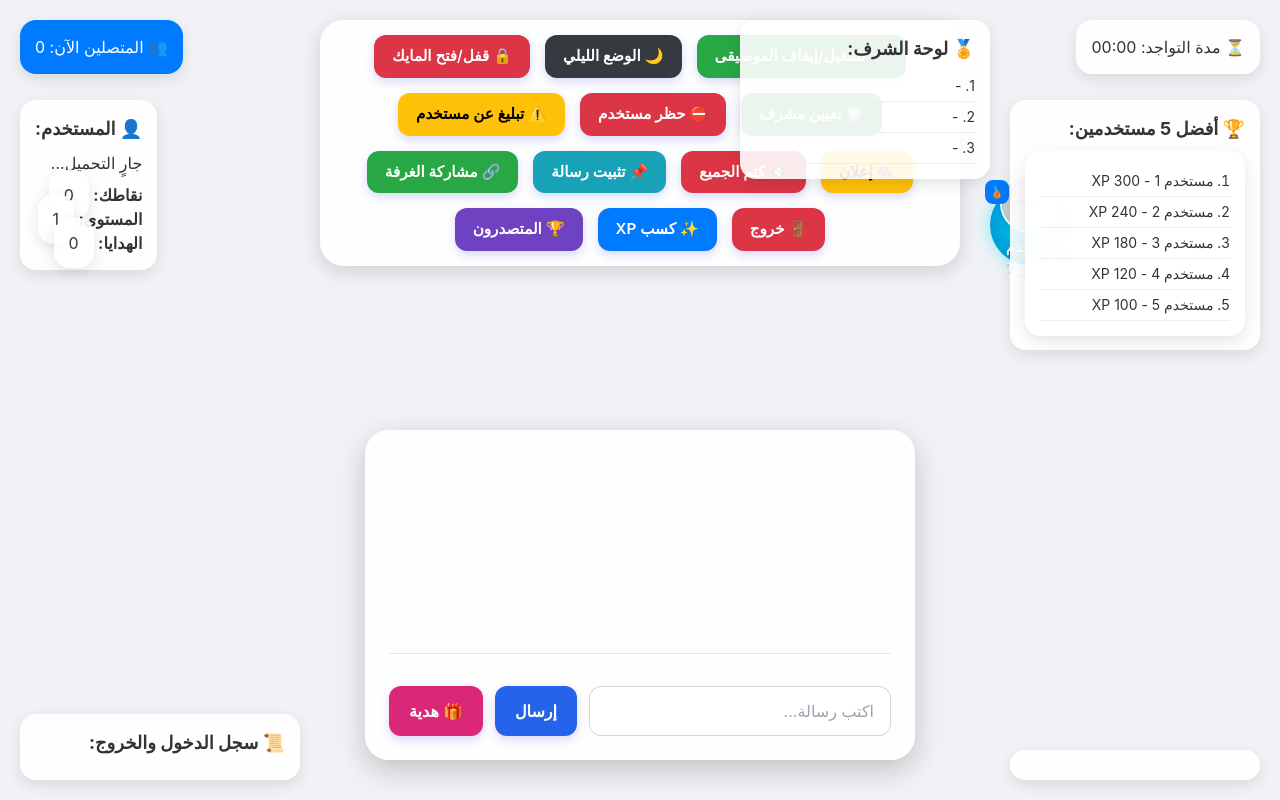
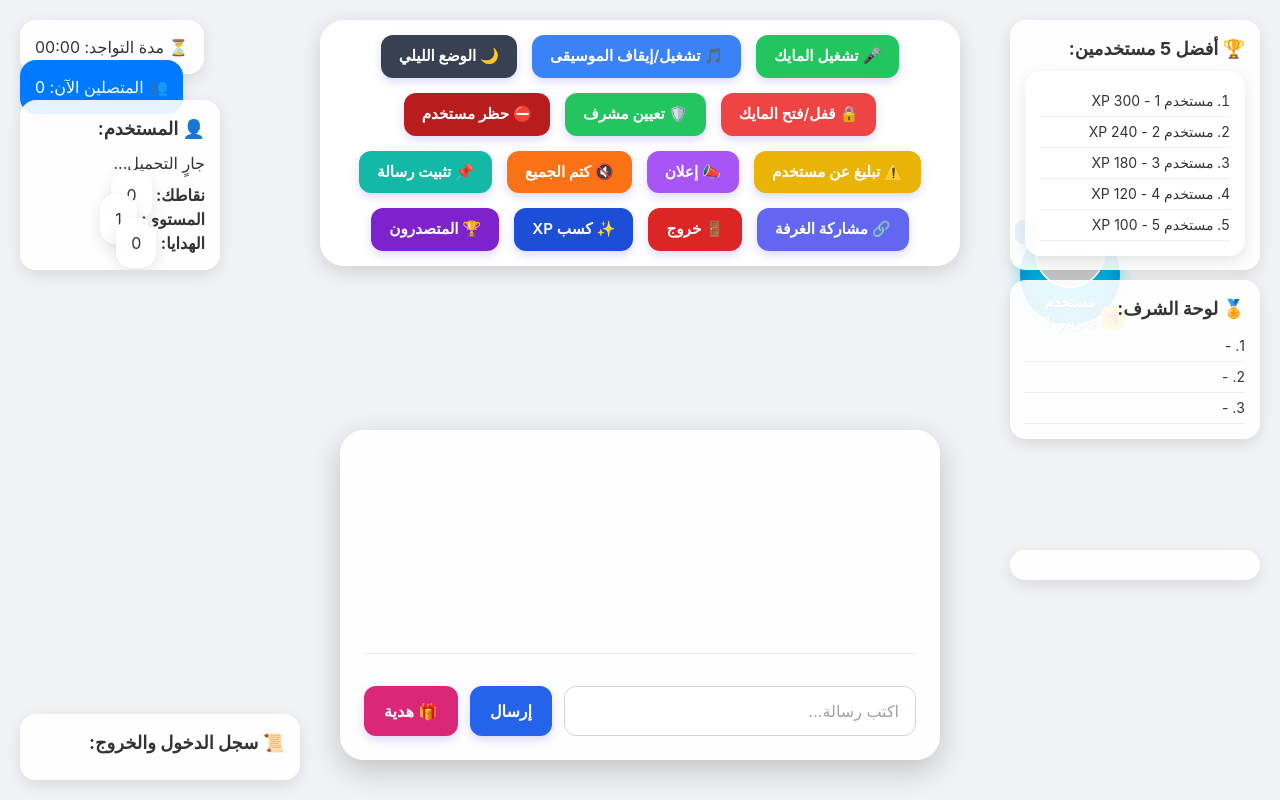
Before and after one commit to 739900111999abwbkt/AR, a website: page room.html in a window 1280 px wide. Drawn offline with nearby package versions, Linux system fonts and the light colour scheme; files that its build step writes are made by us from their sources; placeholder pictures from the web are drawn by us; files whose address does not match are found by name.

Commit message:
Update room.html

```diff
--- a/room.html
+++ b/room.html
@@ -18,7 +18,7 @@
             display: flex;
             flex-direction: column;
             min-height: 100vh;
-            overflow: hidden; /* Prevent body scroll, allow inner elements to scroll */
+            overflow-x: hidden; /* Prevent horizontal scroll */
             font-family: 'Inter', sans-serif;
             direction: rtl;
         }
@@ -33,52 +33,63 @@
             padding: 20px;
             position: relative;
             width: 100%;
-            height: 100vh; /* Full viewport height */
+            min-height: 100vh; /* Ensure it takes full height */
         }
 
         /* Top controls bar */
         #controls {
-            position: absolute;
+            position: fixed; /* Fixed position for controls */
             top: 20px;
             left: 50%;
             transform: translateX(-50%);
-            background-color: rgba(255, 255, 255, 0.9);
+            background-color: rgba(255, 255, 255, 0.95); /* Slightly less transparent */
             padding: 15px 25px;
             border-radius: 1.5rem;
             display: flex;
             gap: 15px;
-            z-index: 100;
+            z-index: 100; /* Ensure it's on top */
             box-shadow: 0 5px 20px rgba(0, 0, 0, 0.15);
-            flex-wrap: wrap;
+            flex-wrap: wrap; /* Allow buttons to wrap on smaller screens */
             justify-content: center;
             align-items: center;
+            max-width: 95%; /* Limit width on larger screens */
+            width: fit-content; /* Adjust width to content */
         }
         #controls .button {
             padding: 10px 18px;
             font-size: 0.95rem;
             font-weight: 600;
             border-radius: 0.75rem;
+            white-space: nowrap; /* Prevent text wrapping on buttons */
+            transition: all 0.2s ease; /* Smooth button transitions */
+        }
+        #controls .button:hover {
+            transform: translateY(-2px);
+            box-shadow: 0 4px 10px rgba(0,0,0,0.2);
         }
 
         /* Mic Grid (غراف) */
         #mics-grid {
             display: grid;
-            grid-template-columns: repeat(auto-fit, minmax(80px, 1fr)); /* Responsive grid for mics */
-            gap: 2rem; /* Increased gap for better spacing */
+            grid-template-columns: repeat(auto-fit, minmax(100px, 1fr)); /* Responsive grid for mics */
+            gap: 2.5rem; /* Increased gap for better spacing */
             padding: 20px;
             justify-content: center;
             align-items: center;
             width: 100%;
-            max-width: 900px; /* Max width for the grid area */
-            margin: auto; /* Center the grid vertically and horizontally */
+            max-width: 1000px; /* Increased max width for the grid area */
+            margin-top: 120px; /* Space for the fixed top controls */
+            margin-bottom: 20px; /* Space for the chat box */
             flex-grow: 1; /* Allow grid to take available space */
             align-content: center; /* Center items if not enough to fill grid */
+            overflow-y: auto; /* Allow scrolling if many mics */
+            -webkit-overflow-scrolling: touch; /* Smooth scrolling on iOS */
         }
 
         /* Chat box and input */
         #chat-box-container {
             width: 95%;
-            max-width: 550px; /* Wider chat box */
+            max-width: 600px; /* Wider chat box */
             margin-bottom: 20px;
             display: flex;
             flex-direction: column;
@@ -87,6 +98,7 @@
             border-radius: 1.5rem;
             box-shadow: 0 10px 30px rgba(0, 0, 0, 0.2);
             padding: 1.5rem;
+            z-index: 95; /* Ensure chat is above some floating panels */
         }
         #chat-messages {
             height: 200px; /* Fixed height for chat history */
@@ -124,67 +136,67 @@
             box-shadow: 0 5px 15px rgba(0, 0, 0, 0.1);
             z-index: 90;
             color: #333;
+            transition: all 0.3s ease; /* Smooth transitions for panels */
         }
 
-        #stayTimer { top: 20px; right: 20px; }
-        #entryLog { bottom: 20px; left: 20px; width: 280px; max-height: 250px; }
-        #pinnedMessage { top: 100px; left: 50%; transform: translateX(-50%); display: none; background-color: #fff3cd; color: #856404; border: 1px solid #ffeeba; font-weight: bold; }
-        #online-counter { top: 20px; left: 20px; background-color: #007bff; color: white; }
-        #moderatorList { bottom: 20px; right: 20px; width: 250px; max-height: 250px; }
-        #userDisplay { top: 100px; left: 20px; }
-        #topUsersPanel { top: 100px; right: 20px; width: 250px; max-height: 250px; }
-        #honorBoard { top: 20px; right: calc(20px + 250px + 20px); width: 250px; max-height: 250px; } /* Positioned next to topUsersPanel */
-        #giftCounter { bottom: 100px; right: 20px; }
-        #levelDisplay { bottom: 60px; right: 20px; }
-        #xpCounter { bottom: 20px; right: 20px; }
+        /* Specific panel positions - Adjusted to avoid overlap and be responsive */
+        #stayTimer { top: 20px; left: 20px; right: auto; width: auto; } /* Top-left */
+        #online-counter { top: 60px; left: 20px; right: auto; width: auto; background-color: #007bff; color: white; } /* Below timer */
+        #userDisplay { top: 100px; left: 20px; right: auto; width: 200px; max-height: 200px; overflow-y: auto; } /* Below online counter */
+
+        #topUsersPanel { top: 20px; right: 20px; left: auto; width: 250px; max-height: 250px; overflow-y: auto; } /* Top-right */
+        #honorBoard { top: 280px; right: 20px; left: auto; width: 250px; max-height: 250px; overflow-y: auto; } /* Below top users */
+        #moderatorList { top: 550px; right: 20px; left: auto; width: 250px; max-height: 250px; overflow-y: auto; } /* Below honor board */
+
+        #entryLog { bottom: 20px; left: 20px; right: auto; width: 280px; max-height: 250px; overflow-y: auto; } /* Bottom-left */
+
+        #pinnedMessage {
+            top: 100px;
+            left: 50%;
+            transform: translateX(-50%);
+            display: none;
+            background-color: #fff3cd;
+            color: #856404;
+            border: 1px solid #ffeeba;
+            font-weight: bold;
+            padding: 10px 20px;
+            max-width: 80%;
+            text-align: center;
+        }
         #achievements-box { bottom: 150px; left: 50%; transform: translateX(-50%); display: none; }
         #welcomeBanner { top: 40px; opacity: 0; transition: opacity 1s; }
         #welcome-popup { display: none; }
         #toast { bottom: 30px; }
 
-        /* Buttons fixed to corners/edges */
-        .fixed-button {
-            position: fixed;
-            padding: 10px 20px;
-            border-radius: 10px;
-            font-weight: bold;
-            box-shadow: 0 2px 8px rgba(0,0,0,0.2);
-            z-index: 99;
-        }
-        #mute-all-users-btn { bottom: 180px; left: 20px; background-color: #dc3545; color: white; }
-        #make-announcement-btn { bottom: 120px; left: 20px; background-color: #ffc107; color: black; }
-        #pin-message-btn { bottom: 60px; left: 20px; background-color: #17a2b8; color: white; }
-        #copy-room-link-btn { bottom: 20px; left: 20px; background-color: #28a745; color: white; }
-        #exit-room-btn { bottom: 20px; right: 20px; background-color: #dc3545; color: white; }
-        #toggle-music-btn { top: 20px; left: 20px; background-color: #28a745; color: white; }
-        #toggle-dark-mode-btn { top: 20px; right: 20px; background-color: #343a40; color: white; }
-        #mic-lock-btn { top: 80px; left: 20px; background-color: #dc3545; color: white; }
-        #assign-moderator-btn { top: 140px; left: 20px; background-color: #28a745; color: white; }
-        #ban-user-btn { top: 200px; left: 20px; background-color: #dc3545; color: white; }
-        #report-user-btn { top: 260px; left: 20px; background-color: #ffc107; color: black; }
-        #simulate-xp-btn { bottom: 240px; right: 20px; background-color: #007bff; color: white; }
-        #show-top-users-btn { bottom: 300px; right: 20px; background-color: #6f42c1; color: white; }
-
-        /* Responsive adjustments for fixed elements */
+        /* Responsive adjustments for fixed elements on small screens */
         @media (max-width: 768px) {
-            .fixed-button, .floating-panel {
-                position: static !important; /* Make them flow with content */
-                margin: 10px auto !important;
-                width: 95% !important;
-                transform: none !important;
-                box-shadow: 0 2px 8px rgba(0,0,0,0.1);
-            }
             #controls {
-                position: static;
+                position: static; /* Make controls flow with content */
                 transform: none;
                 width: 95%;
                 margin: 20px auto;
             }
+            .floating-panel {
+                position: static !important; /* Make them flow with content */
+                margin: 10px auto !important;
+                width: 95% !important;
+                max-width: none !important; /* Remove max-width on mobile */
+                transform: none !important;
+                box-shadow: 0 2px 8px rgba(0,0,0,0.1);
+            }
+            #mics-grid {
+                margin-top: 20px; /* Adjust top margin for smaller screens */
+                margin-bottom: 20px;
+                grid-template-columns: repeat(auto-fit, minmax(80px, 1fr)); /* Smaller mics on small screens */
+                gap: 1.5rem;
+            }
             #chat-box-container {
                 margin-top: 20px;
+                margin-bottom: 20px; /* Ensure space at bottom */
             }
             body {
-                padding-bottom: 100px; /* Space for buttons at bottom */
+                padding-bottom: 20px; /* Add some padding at the bottom */
+                overflow-y: auto; /* Allow body to scroll on small screens */
             }
         }
 
@@ -196,11 +208,20 @@
             background-color: rgba(40, 40, 40, 0.95);
             box-shadow: 0 10px 30px rgba(0, 0, 0, 0.4);
         }
+        body.dark-mode #controls, body.dark-mode .floating-panel {
+            background-color: rgba(50, 50, 50, 0.9);
+            color: #eee;
+        }
+        body.dark-mode #chat-input-area input {
+            background-color: #333;
+            color: #eee;
+            border-color: #555;
+        }
 
         /* Mic Circle specific styles from style.css (duplicated here for reference, but main definition is in style.css) */
         .mic-circle {
-            width: 80px;
-            height: 80px;
+            width: 100px; /* Adjusted size */
+            height: 100px; /* Adjusted size */
             border-radius: 50%;
             background: radial-gradient(#00e5ff, #007acc);
             display: flex;
@@ -215,8 +236,8 @@
             color: white; /* Ensure text is visible on gradient */
         }
         .mic-circle img {
-            width: 60px;
-            height: 60px;
+            width: 70px; /* Adjusted size */
+            height: 70px; /* Adjusted size */
             border-radius: 50%;
             object-fit: cover;
             border: 2px solid white;
@@ -224,7 +245,7 @@
         }
         .mic-circle .mic-name {
             font-weight: 600;
-            font-size: 0.85rem;
+            font-size: 0.9rem; /* Adjusted font size */
             text-shadow: 1px 1px 2px rgba(0,0,0,0.5);
         }
         .mic-circle.active {
@@ -312,6 +333,7 @@
     <div id="room-container">
         <!-- Top Controls -->
         <div id="controls">
+            <button id="toggle-mic-btn" class="button bg-green-500 hover:bg-green-600">🎤 تشغيل المايك</button>
             <button id="toggle-music-btn" class="button bg-blue-500 hover:bg-blue-600">🎵 تشغيل/إيقاف الموسيقى</button>
             <button id="toggle-dark-mode-btn" class="button bg-gray-700 hover:bg-gray-800">🌙 الوضع الليلي</button>
             <button id="mic-lock-btn" class="button bg-red-500 hover:bg-red-600">🔒 قفل/فتح المايك</button>
@@ -328,7 +350,7 @@
         </div>
 
         <!-- Mic Grid Area -->
-        <div id="mics-grid" class="mt-20">
+        <div id="mics-grid">
             <!-- Mic circles will be dynamically added here by room_ui.js -->
             <!-- Example Mic (will be replaced by dynamic content) -->
             <div class="mic-circle flex flex-col items-center justify-center p-2 text-center text-sm cursor-pointer relative" data-user-id="dummyUser1">
@@ -347,7 +369,7 @@
                 <!-- Chat messages will be dynamically added here -->
             </div>
             <div id="chat-input-area">
-                <input type="text" id="chat-input" placeholder="اكتب رسالة..." class="flex-grow"/>
+                <input type="text" id="chat-input" placeholder="اكتب رسالة..." />
                 <button id="send-message-btn" class="button bg-blue-600 hover:bg-blue-700">إرسال</button>
                 <button id="send-gift-btn" class="button bg-pink-600 hover:bg-pink-700">🎁 هدية</button>
             </div>
@@ -403,7 +425,7 @@
 
     <!-- Audio Elements -->
     <audio id="bg-music" loop></audio>
-    <audio id="mic-audio" src="/assets/sounds/mic-sound.mp3"></audio>
+    <audio id="mic-audio" muted></audio> <!-- Added muted attribute for local feedback -->
     <audio id="welcomeAudio" src="/assets/sounds/welcome.mp3"></audio>
     <audio id="newMessageSound" src="/assets/sounds/new-message.mp3"></audio>
     <audio id="giftSound" src="/assets/sounds/gift-sound.mp3"></audio>
@@ -412,6 +434,7 @@
     <script type="module" src="/js/main.js"></script>
     <script type="module" src="/js/room_ui.js"></script>
     <script type="module" src="/js/room_logic.js"></script>
+    <script type="module" src="/js/webrtc.js"></script> <!-- New WebRTC module -->
 
     <script type="module">
         // Import functions from other modules to make them accessible globally if needed,
@@ -419,11 +442,10 @@
         import {
             sendMessage, sendGift, toggleMusic, toggleMicLock, makeAnnouncement,
             muteAllUsers, pinMessage, copyRoomLink, exitRoom, simulateXPAction,
-            toggleDarkMode, assignModerator, reportUser, changeUsername // Assuming changeUsername is used on this page
+            toggleDarkMode, assignModerator, reportUser, changeUsername
         } from '/js/room_logic.js';
 
         // Expose functions to global scope for inline onclick/onchange attributes
-        // This is generally discouraged in modern JS but needed for existing HTML attributes.
         window.sendMessage = sendMessage;
         window.sendGift = sendGift;
         window.toggleMusic = toggleMusic;
@@ -437,7 +459,7 @@
         window.toggleDarkMode = toggleDarkMode;
         window.assignModerator = assignModerator;
         window.reportUser = reportUser;
-        window.changeUsername = changeUsername; // For settings username input
+        window.changeUsername = changeUsername;
 
         // Import UI functions that need to be called by inline events or directly
         import {
@@ -449,7 +471,7 @@
         window.closePopup = closePopup;
         window.showWelcomePopup = showWelcomePopup;
         window.closeWelcomePopup = closeWelcomePopup;
-        window.updateXPDisplay = updateXPDisplay; // Expose for potential inline calls
+        window.updateXPDisplay = updateXPDisplay;
         window.updateLevelDisplay = updateLevelDisplay;
         window.updateGiftCounterDisplay = updateGiftCounterDisplay;
         window.updateUserBadgeNameDisplay = updateUserBadgeNameDisplay;
@@ -463,15 +485,15 @@
         window.sendGiftPopup = sendGiftPopup;
         window.increaseReaction = increaseReaction;
 
+        // Import WebRTC specific functions
+        import { toggleLocalMic } from '/js/webrtc.js';
+        window.toggleLocalMic = toggleLocalMic; // Expose for the new button
+
         // Initial setup for the page after all scripts are loaded
         document.addEventListener('DOMContentLoaded', () => {
-            // Any specific initializations for room.html that aren't covered by module listeners
-            // For example, if you have a default room ID to join immediately
             const urlParams = new URLSearchParams(window.location.search);
             const roomId = urlParams.get('id');
             if (!roomId) {
-                // If no room ID in URL, redirect to rooms list or a default room
-                // window.location.href = 'rooms.html';
                 console.warn('No room ID specified in URL. Joining default room.');
             }
         });
```
